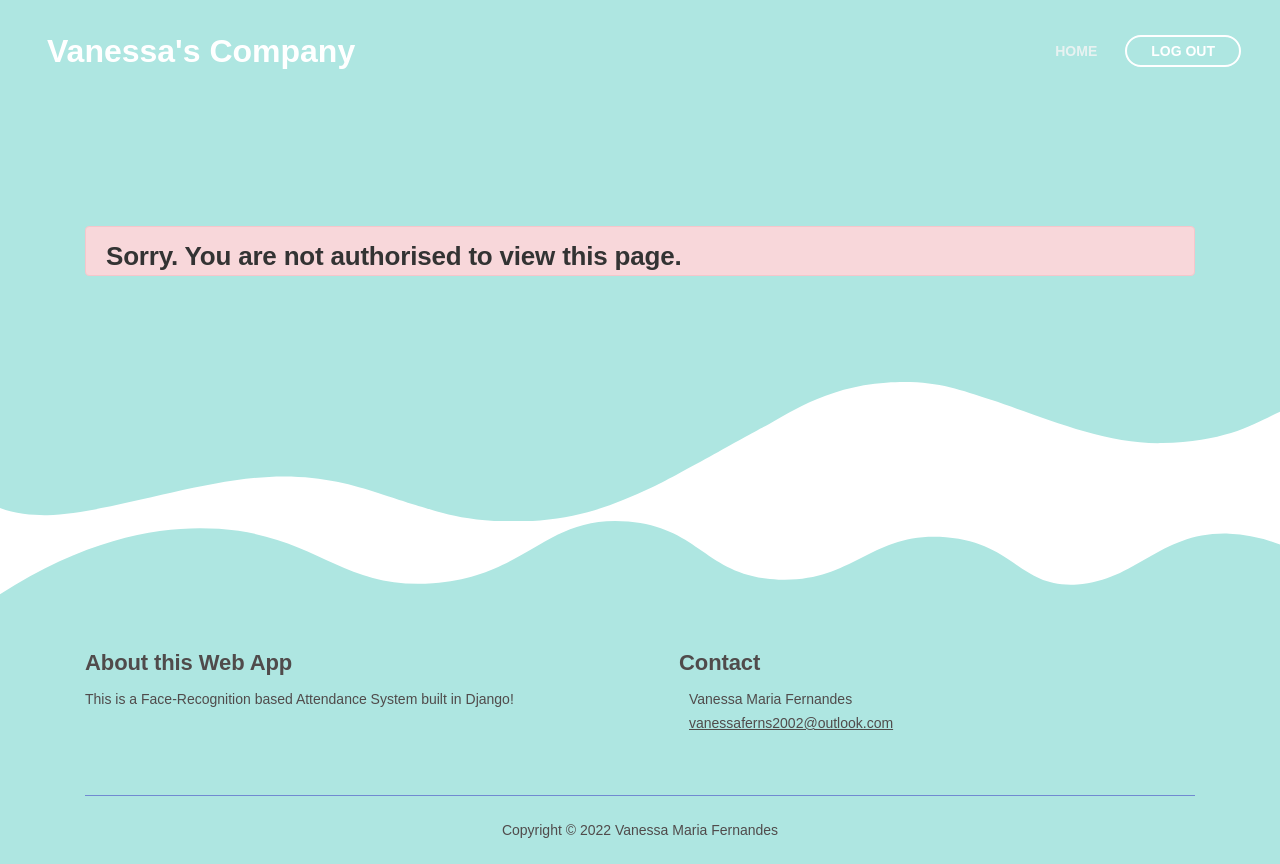
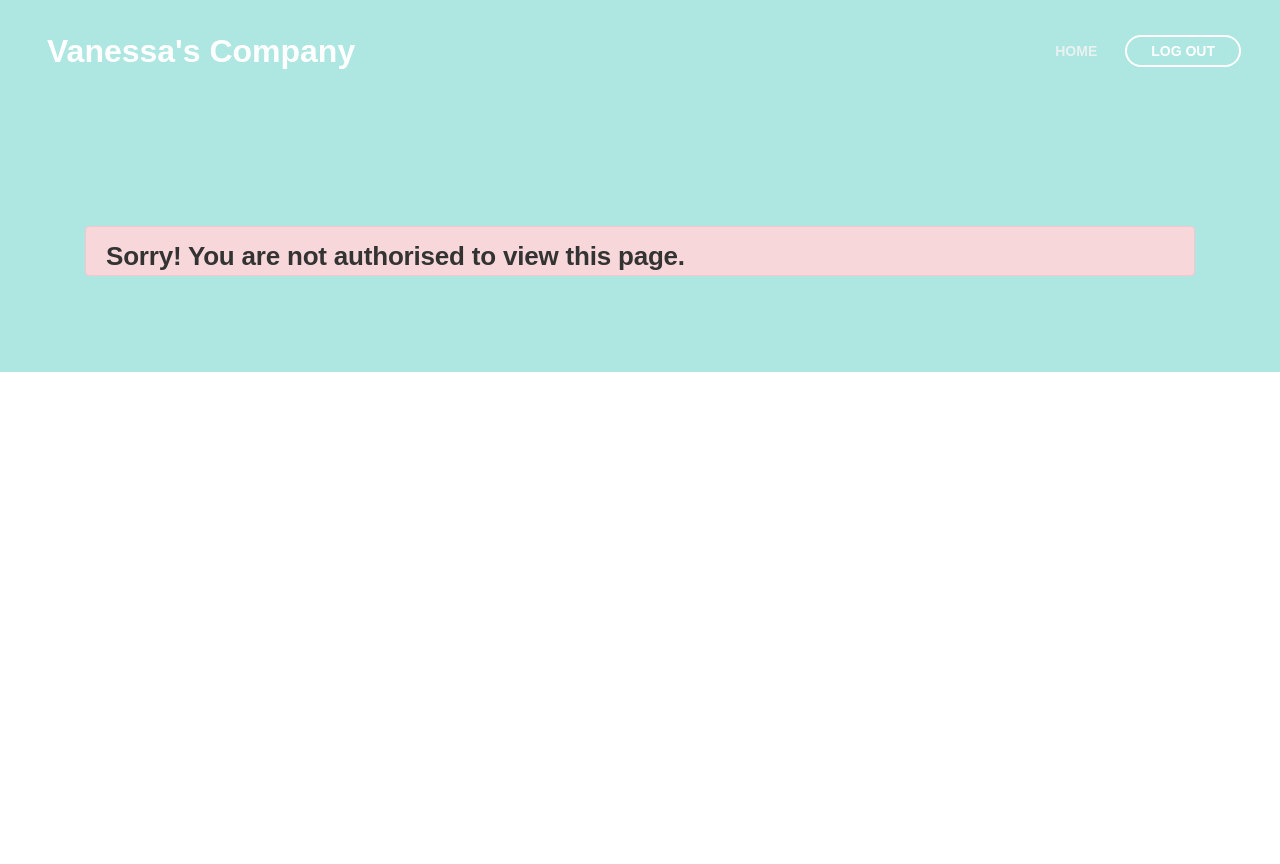
Before and after one commit to vansf07/Face-Recognition-based-Company-Attendance, a Django app: page /not_authorised in a window 1280 px wide. After the commit the page ends 372 px from the top, so only its background shows below. Run offline with Django 3.2, Linux system fonts and the light colour scheme; a user stored in the database is signed in; some libraries are stand-ins or nearby versions; some web fonts are replaced.

Commit message:
updated not-authorized page

```diff
--- a/recognition_system/templates/not_authorized.html
+++ b/recognition_system/templates/not_authorized.html
@@ -64,87 +64,14 @@
         <div class="header-content">
             <div class="container">
                 <div class="alert alert-danger" role="alert" style=" margin-top: 50px;  max-height: 50px;">
-                    <h3>Sorry. You are not authorised to view this page.</h3>
+                    <h3>Sorry! You are not authorised to view this page.</h3>
                 </div>
             </div> <!-- end of container -->
         </div> <!-- end of header-content -->
     </header> <!-- end of header -->
-    <svg class="header-frame" data-name="Layer 1" xmlns="http://www.w3.org/2000/svg" preserveAspectRatio="none"
-        viewBox="0 0 1920 310">
-        <defs>
-            <style>
-                .cls-1 {
-                    fill: #aee6e1;
-                }
-            </style>
-        </defs>
-        <title>header-frame</title>
-        <path class="cls-1"
-            d="M0,283.054c22.75,12.98,53.1,15.2,70.635,14.808,92.115-2.077,238.3-79.9,354.895-79.938,59.97-.019,106.17,18.059,141.58,34,47.778,21.511,47.778,21.511,90,38.938,28.418,11.731,85.344,26.169,152.992,17.971,68.127-8.255,115.933-34.963,166.492-67.393,37.467-24.032,148.6-112.008,171.753-127.963,27.951-19.26,87.771-81.155,180.71-89.341,72.016-6.343,105.479,12.388,157.434,35.467,69.73,30.976,168.93,92.28,256.514,89.405,100.992-3.315,140.276-41.7,177-64.9V0.24H0V283.054Z" />
-    </svg>
+
     <!-- end of header -->
 
-
-
-
-    <!-- Footer -->
-    <svg class="footer-frame" data-name="Layer 2" xmlns="http://www.w3.org/2000/svg" preserveAspectRatio="none"
-        viewBox="0 0 1920 79">
-        <defs>
-            <style>
-                .cls-2 {
-                    fill: #aee6e1;
-                }
-            </style>
-        </defs>
-        <title>footer-frame</title>
-        <path class="cls-2"
-            d="M0,72.427C143,12.138,255.5,4.577,328.644,7.943c147.721,6.8,183.881,60.242,320.83,53.737,143-6.793,167.826-68.128,293-60.9,109.095,6.3,115.68,54.364,225.251,57.319,113.58,3.064,138.8-47.711,251.189-41.8,104.012,5.474,109.713,50.4,197.369,46.572,89.549-3.91,124.375-52.563,227.622-50.155A338.646,338.646,0,0,1,1920,23.467V79.75H0V72.427Z"
-            transform="translate(0 -0.188)" />
-    </svg>
-    <div class="footer">
-        <div class="container">
-            <div class="row">
-                <div class="col-md-6">
-                    <div class="footer-col first">
-                        <h4>About this Web App</h4>
-                        <p class="p-small">This is a Face-Recognition based Attendance System built in Django!</p>
-                    </div>
-                </div> <!-- end of col -->
-                <div class="col-md-6">
-                    <div class="footer-col last">
-                        <h4>Contact</h4>
-                        <ul class="list-unstyled p-small">
-                            <li>
-                                <!-- <i class="fas fa-map-marker-alt"></i> -->
-                                <div class="media-body">Vanessa Maria Fernandes</div>
-                            </li>
-                            <li>
-                                <!-- <i class="fas fa-envelope"></i> -->
-                                <div class="media-body"><a class="white"
-                                        href="mailto:vanessaferns2002@outlook.com">vanessaferns2002@outlook.com</a>
-                                </div>
-                            </li>
-                        </ul>
-                    </div>
-                </div> <!-- end of col -->
-            </div> <!-- end of row -->
-        </div> <!-- end of container -->
-    </div> <!-- end of footer -->
-    <!-- end of footer -->
-
-
-    <!-- Copyright -->
-    <div class="copyright">
-        <div class="container">
-            <div class="row">
-                <div class="col-lg-12">
-                    <p class="p-small">Copyright © 2022 Vanessa Maria Fernandes<br></p>
-                </div> <!-- end of col -->
-            </div> <!-- enf of row -->
-        </div> <!-- end of container -->
-    </div> <!-- end of copyright -->
-    <!-- end of copyright -->
 
     <!-- Scripts -->
     <script src="../static/js/jquery.min.js"></script> <!-- jQuery for Bootstrap's JavaScript plugins -->
```
Also changed, not shown: db.sqlite3.
